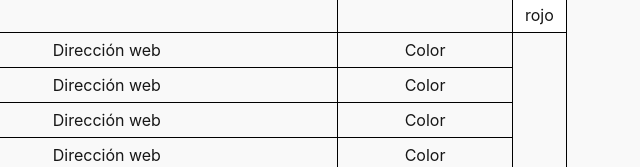
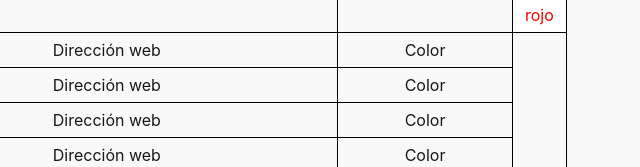
Before and after one commit to ssabver156/listado_clase, a plain HTML site: page index.html in a window 1280 px wide. Shown: the part 507-674 px from the top of the page, 640-1280 px from the left. Drawn offline with Linux system fonts and the light colour scheme.

Commit message:
Update estilo.css

```diff
--- a/css/estilo.css
+++ b/css/estilo.css
@@ -98,7 +98,7 @@
 
 #elia{
     background-color: white;
-    color: rojo;
+    color: red;
 }
 
 #javier{
```
